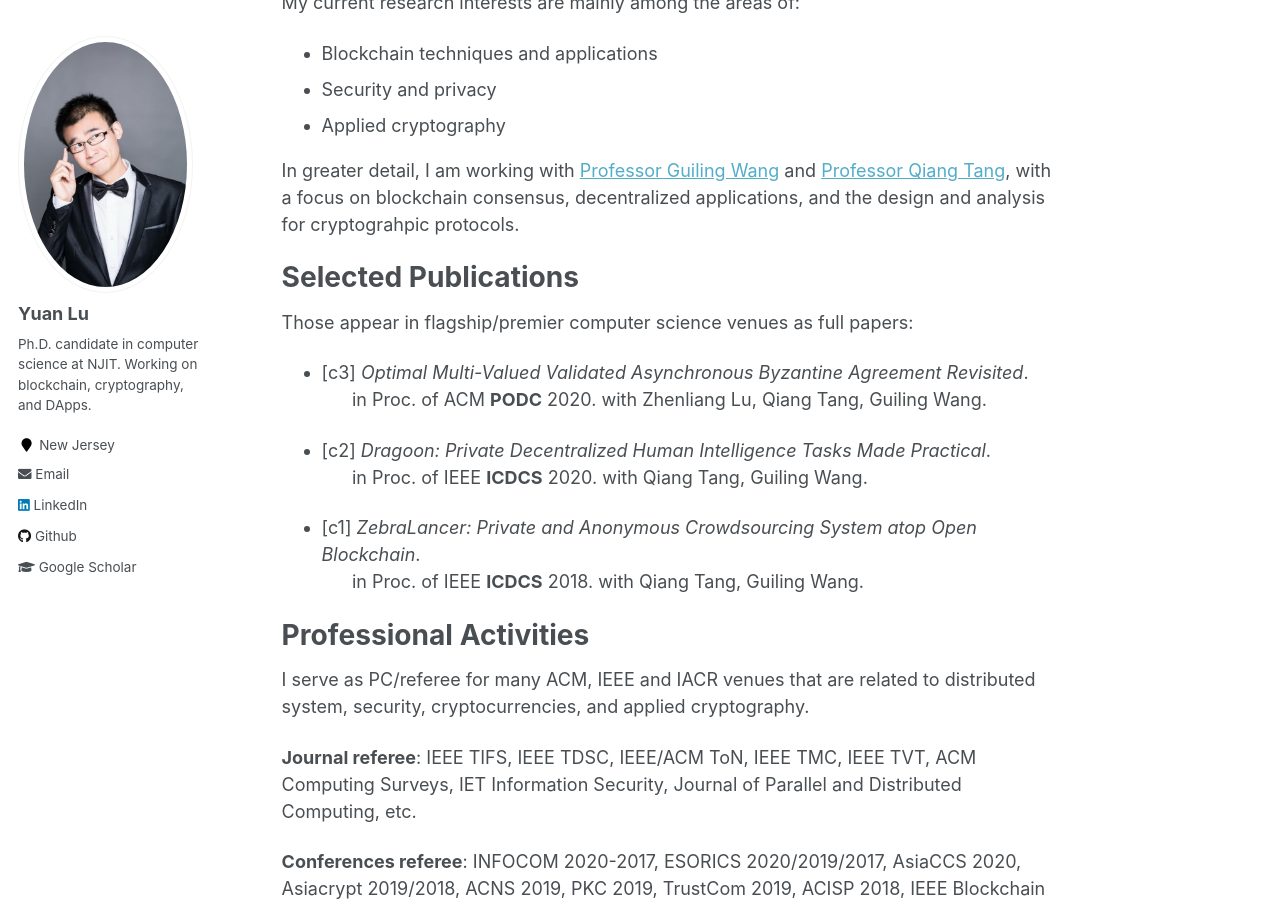
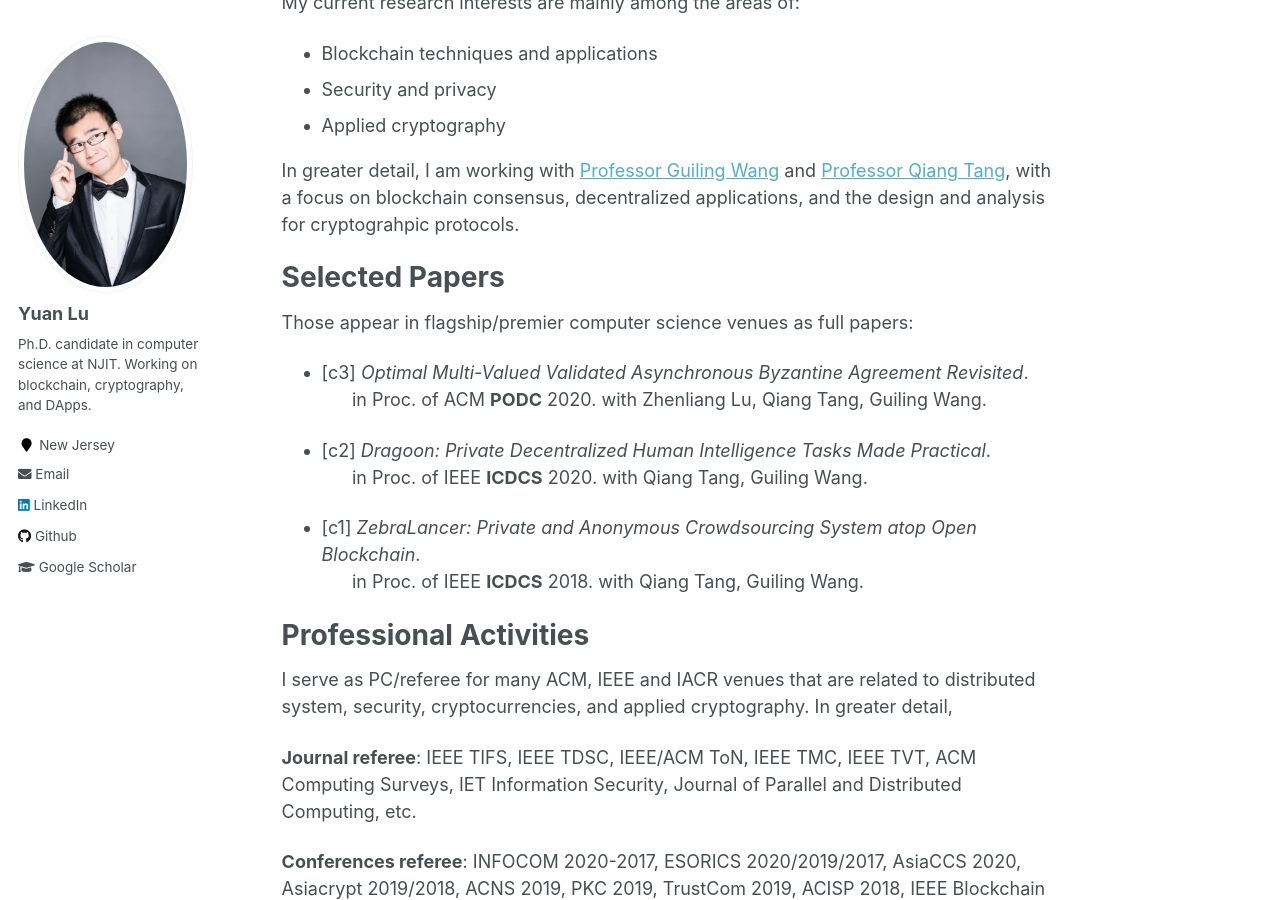
Before and after one commit to yylluu/yylluu.github.io, a Jekyll site: the page built from _pages/about.md, in a window 1280 px wide and 900 px high, scrolled down 323 px. Built offline with Jekyll 4.4.1, drawn with Linux system fonts in a browser that asks for light colours.

Commit message:
Update about.md

```diff
--- a/_pages/about.md
+++ b/_pages/about.md
@@ -21,7 +21,7 @@ My current research interests are mainly among the areas of:
 
 In greater detail, I am working with [Professor Guiling Wang](https://web.njit.edu/~gwang/) and [Professor Qiang Tang](https://web.njit.edu/~qiang/), with a focus on blockchain consensus, decentralized applications, and the design and analysis for cryptograhpic protocols.
 
-Selected Publications
+Selected Papers
 ======
 Those appear in flagship/premier computer science venues as full papers:
 
@@ -37,7 +37,7 @@ Those appear in flagship/premier computer science venues as full papers:
 
 Professional Activities
 ======
-I serve as PC/referee for many ACM, IEEE and IACR venues that are related to distributed system, security, cryptocurrencies, and applied cryptography.
+I serve as PC/referee for many ACM, IEEE and IACR venues that are related to distributed system, security, cryptocurrencies, and applied cryptography. In greater detail,
 
 **Journal referee**: IEEE TIFS, IEEE TDSC, IEEE/ACM ToN, IEEE TMC, IEEE TVT, ACM Computing Surveys, IET Information Security, Journal of Parallel and Distributed Computing, etc.
 
```
